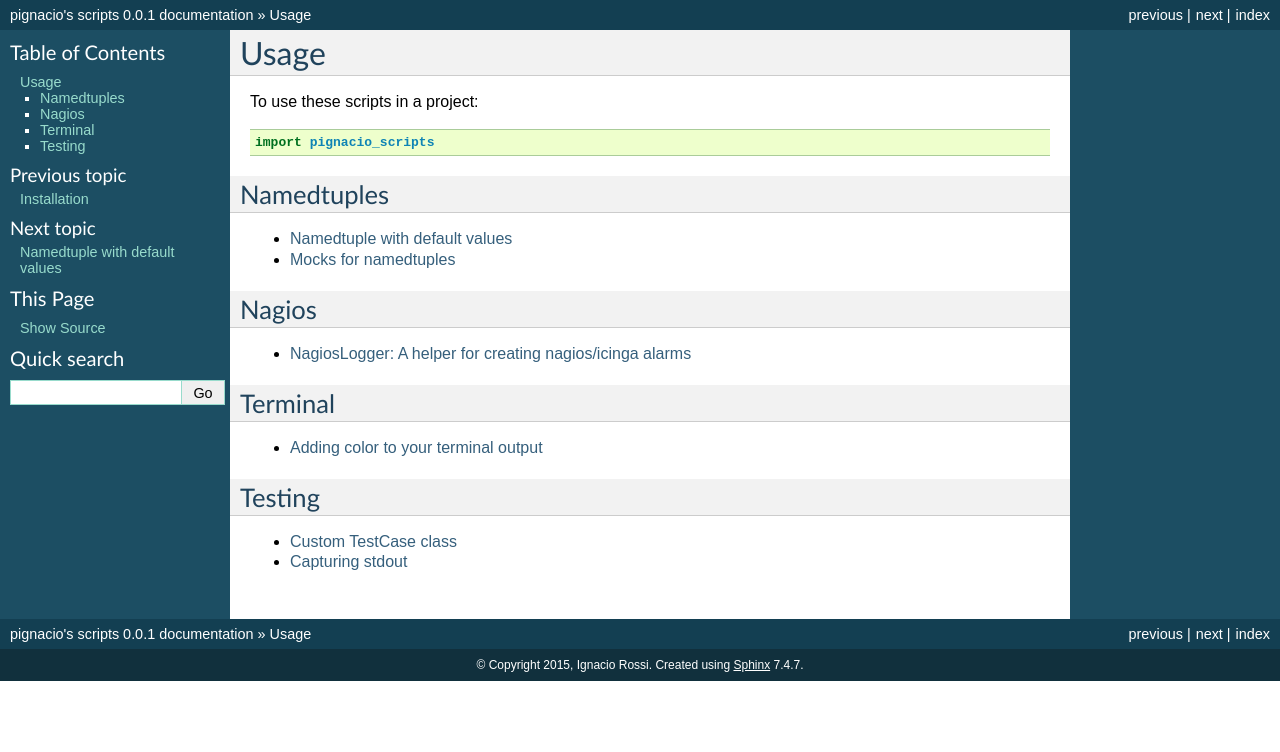
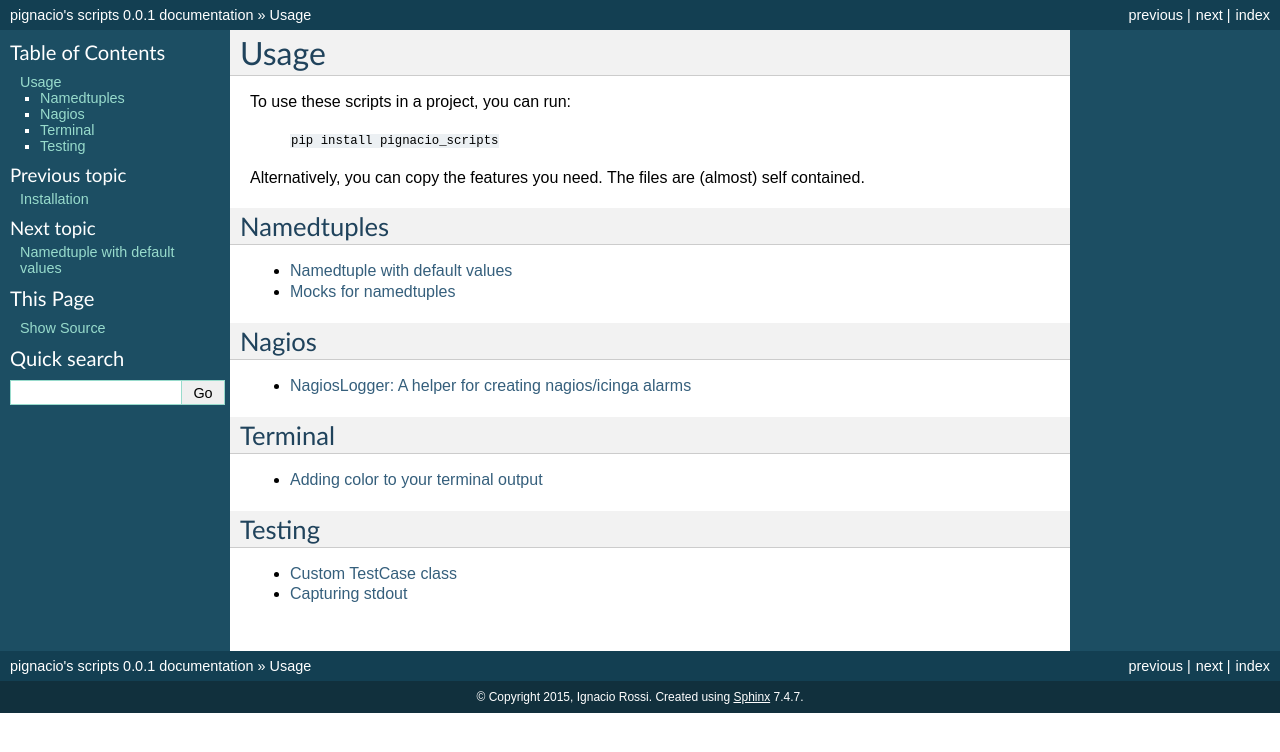
Before and after one commit to pignacio/pignacio_scripts, a Sphinx documentation site: the page built from docs/usage.rst, in a window 1280 px wide. Shown: the top 752 px of the page. Built offline with Sphinx 7.4.7, drawn with Linux system fonts in a browser that asks for light colours.

Commit message:
Installation instructions

```diff
--- a/docs/usage.rst
+++ b/docs/usage.rst
@@ -2,9 +2,12 @@
 Usage
 ========
 
-To use these scripts in a project::
+To use these scripts in a project, you can run:
 
-    import pignacio_scripts
+  ``pip install pignacio_scripts``
+
+Alternatively, you can copy the features you need. The files are (almost) self
+contained.
 
 
 Namedtuples
```
